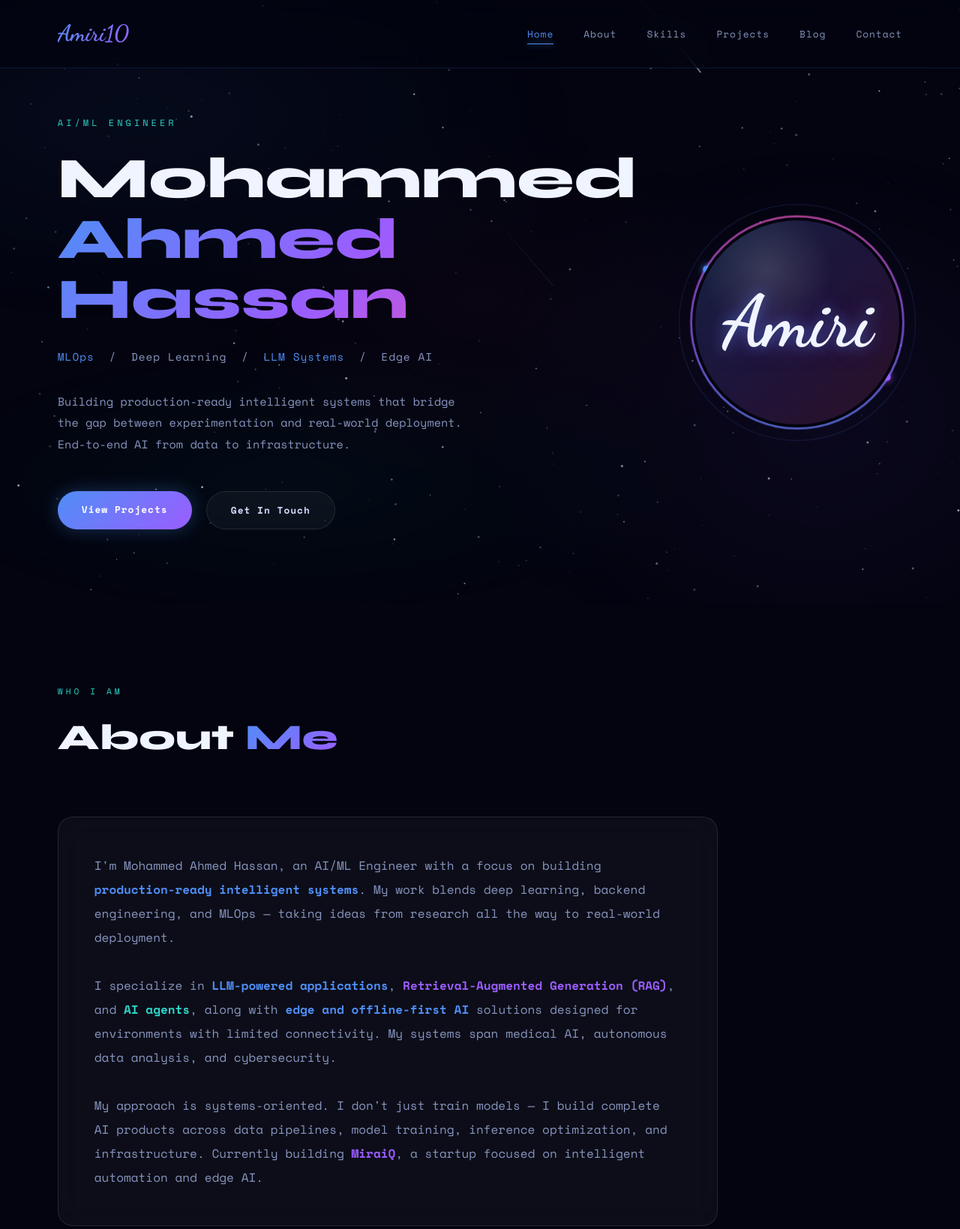
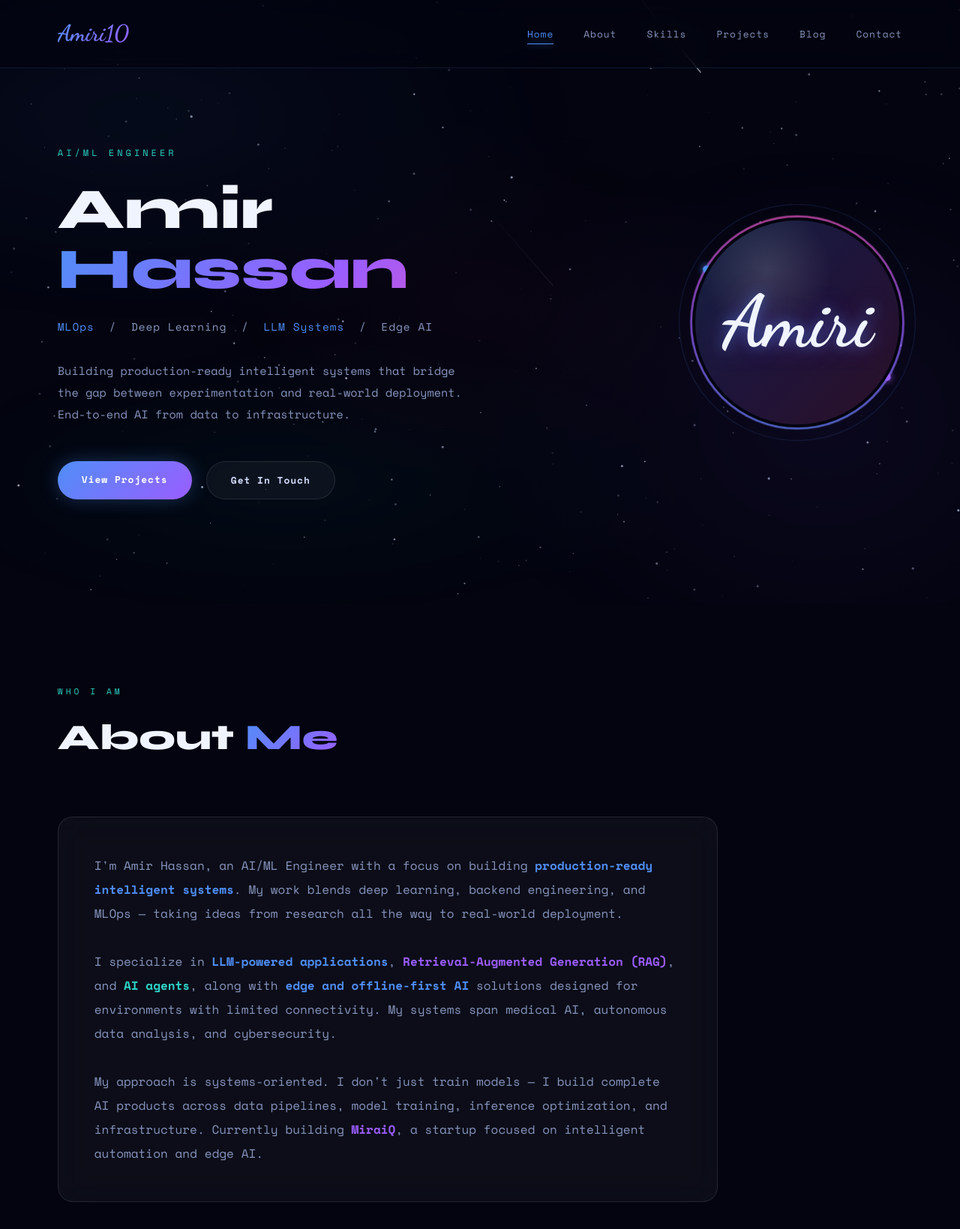
Before and after one commit to MohammedAH10/Amiri10, a plain HTML site: page index.html in a window 1280 px wide. Shown: the top 1639 px of the page at 75% size. Drawn offline with nearby package versions, Linux system fonts and the light colour scheme.

Commit message:
Whatever i did i dont know!

```diff
--- a/index.html
+++ b/index.html
@@ -36,8 +36,8 @@
                 <div class="hero-text">
                     <p class="hero-label">AI/ML Engineer</p>
                     <h1 class="hero-name">
-                        <span class="line1">Mohammed</span>
-                        <span class="line2">Ahmed Hassan</span>
+                        <span class="line1">Amir</span>
+                        <span class="line2">Hassan</span>
                     </h1>
                     <p class="hero-roles">
                         <span>MLOps</span> &nbsp;/&nbsp; Deep Learning &nbsp;/&nbsp; <span>LLM Systems</span> &nbsp;/&nbsp; Edge AI
@@ -65,7 +65,7 @@
                 <h2 class="section-title">About <span>Me</span></h2>
             </div>
             <div class="glass about-body reveal">
-                I'm Mohammed Ahmed Hassan, an AI/ML Engineer with a focus on building
+                I'm Amir Hassan, an AI/ML Engineer with a focus on building
                 <span class="highlight">production-ready intelligent systems</span>. My work blends deep learning,
                 backend engineering, and MLOps — taking ideas from research all the way to real-world deployment.
                 <br><br>
@@ -324,14 +324,14 @@
                         <div class="contact-icon"><i class="fas fa-envelope"></i></div>
                         <div class="info">
                             <p>Email</p>
-                            <a href="mailto:kaninpino1000@gmail.com">kaninpino1000@gmail.com</a>
+                            <a href="mailto:ug19sccs1024@gmail.com">ug19sccs1024@gmail.com</a>
                         </div>
                     </div>
                     <div class="contact-item">
                         <div class="contact-icon"><i class="fab fa-whatsapp"></i></div>
                         <div class="info">
                             <p>WhatsApp</p>
-                            <a href="https://wa.me/2349056807640" target="_blank">+234-9056807640</a>
+                            <a href="https://wa.me/2349056807640" target="_blank">+234-9160464967</a>
                         </div>
                     </div>
                     <div class="contact-item">
@@ -372,7 +372,7 @@
         </section>
 
         <footer>
-            <p>2026 Mohammed Ahmed Hassan &mdash; Built with <span>code</span> &amp; <span>curiosity</span></p>
+            <p>2026 Amir Hassan &mdash; Built with <span>code</span> &amp; <span>curiosity</span></p>
         </footer>
     </div>
 
```
